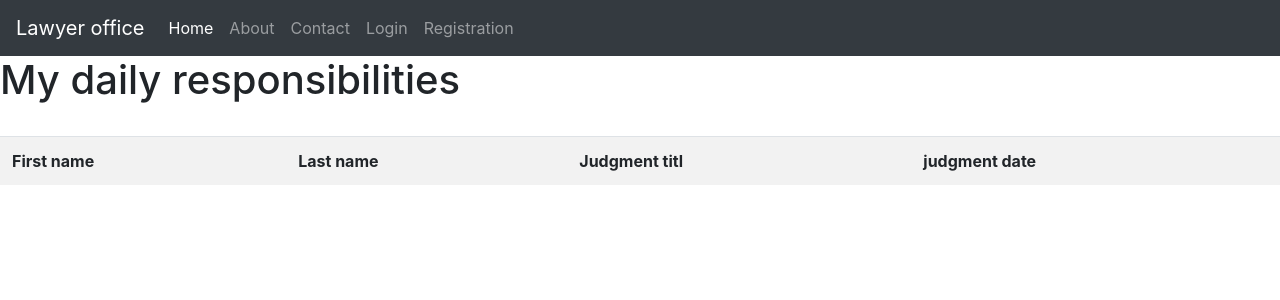
After one commit to Rale1994/lawyer-office, a Flask app: page /responsibilities in a window 1280 px wide. The commit adds this page. Shown: the top 300 px of the page. Run offline with Flask 2, Linux system fonts and the light colour scheme; data comes from the database, SQL or seed files in the repository; both versions use the stored data as it was after the commit; lists and menus that the app fills with data are empty; some libraries are stand-ins or nearby versions.

Commit message:
Add responsibities

```diff
--- a/blog/models.py
+++ b/blog/models.py
@@ -10,8 +10,9 @@ def load_user(user_id):
 
 
 Judgments = db.Table('judgments',
-                     db.Column("judgment_id", db.Integer, db.ForeignKey('judgment.id'), nullable=False),
-                     db.Column("client_id", db.Integer, db.ForeignKey('client.id'), nullable=False),
+                     db.Column("judgment_id", db.Integer, db.ForeignKey('judgment.id'), primary_key=True,
+                               nullable=False),
+                     db.Column("client_id", db.Integer, db.ForeignKey('client.id'), primary_key=True, nullable=False),
                      )
 
 
@@ -50,5 +51,4 @@ class Client(db.Model):
 
     judgment = db.relationship('Judgment', secondary=Judgments, backref='judgment', lazy="dynamic")
 
-
 # db.create_all()
--- a/blog/templates/account.html
+++ b/blog/templates/account.html
@@ -1,6 +1,7 @@
 {% extends 'base.html' %}
 {% block content %}
 <h1>My account information</h1>
+<br>
 <div class="content-section">
     <div class="media">
         <img class="rounded-circle account-img" src="{{ image_file }}">
--- a/blog/templates/base.html
+++ b/blog/templates/base.html
@@ -38,13 +38,14 @@
                 <div class="dropdown-menu" aria-labelledby="navbarDropdownMenuLink">
                     <a class="dropdown-item" href="{{ url_for('client.add_client') }}">Add client</a>
                     <a class="dropdown-item" href="{{ url_for('client.all_client') }}">View my client</a>
+                    <a class="dropdown-item" href="{{ url_for('client.responsibilities') }}">My daily responsibilities</a>
 
 
                 </div>
             </li>
             </li>
             <li class="nav-item">
-               <a class="nav-link" href="{{url_for('users.account')}}">My Account</a>
+                <a class="nav-link" href="{{url_for('users.account')}}">My Account</a>
             </li>
             <li class="nav-item">
                 <a class="nav-link" href="{{url_for('users.logout')}}">Logout</a>
--- /dev/null
+++ b/blog/templates/responsibilities.html
@@ -0,0 +1,28 @@
+{% extends 'base.html' %}
+{% block content %}
+<h1>My daily responsibilities</h1>
+<br>
+<table class="table table-striped">
+    <tr>
+        <th>First name</th>
+        <th>Last name</th>
+        <th>Judgment titl</th>
+        <th>judgment date</th>
+
+
+    </tr>
+{% for judgment in judgments %}
+    {% for client in clients %}
+
+    <tr>
+        <td>{{client.first_name}}</td>
+        <td>{{client.last_name}}</td>
+        <td>{{judgment.title}}</td>
+        <td>{{judgment.date}}</td>
+
+    </tr>
+    {% endfor %}
+{% endfor %}
+</table>
+
+{% endblock content %}
--- a/client/routes.py
+++ b/client/routes.py
@@ -2,9 +2,10 @@ from flask import Blueprint, render_template, redirect, request, url_for, flash
 from blog import db
 from flask_login import login_required, current_user
 from client.forms import AddClient
-from blog.models import Client, Judgment
+from blog.models import Client, Judgment, Judgments
 from judgment.forms import AddJudgments
 from sqlalchemy import or_
+from datetime import datetime, date, timedelta
 
 client = Blueprint("client", __name__)
 
@@ -100,6 +101,22 @@ def add_judgments(client_id):
     return render_template("add_judgments.html", title="Add judgment", form=form, client=client)
 
 
+@client.route("/responsibilities")
+def responsibilities():
+    start_day = datetime.today().date()
+    end_day = datetime.today().date() + timedelta(days=1)
+    judgments = Judgment.query.filter(Judgment.date.between(start_day, end_day))
+
+    for judgment in judgments:
+        clients = Client.query.join(Judgment.judgment).filter(Judgment.id == judgment.id).all()
+        print(clients)
+
+        return render_template("responsibilities.html", clients=clients, judgments=judgments,
+                               title="My daily responsibilities")
+
+    return render_template("responsibilities.html", title="My daily responsibilities")
+
+
 def get_client_for_combo():
     fname_and_lname = [(client.first_name, client.last_name) for client in
                        Client.query.filter_by(lawyer=current_user).all()]
```
Also changed, not shown: blog/database.db.
